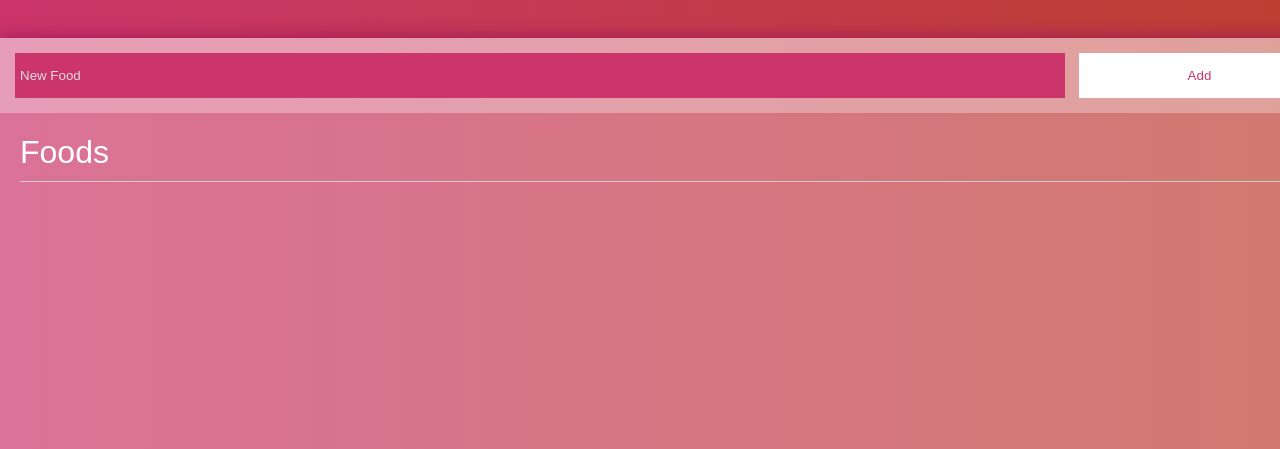
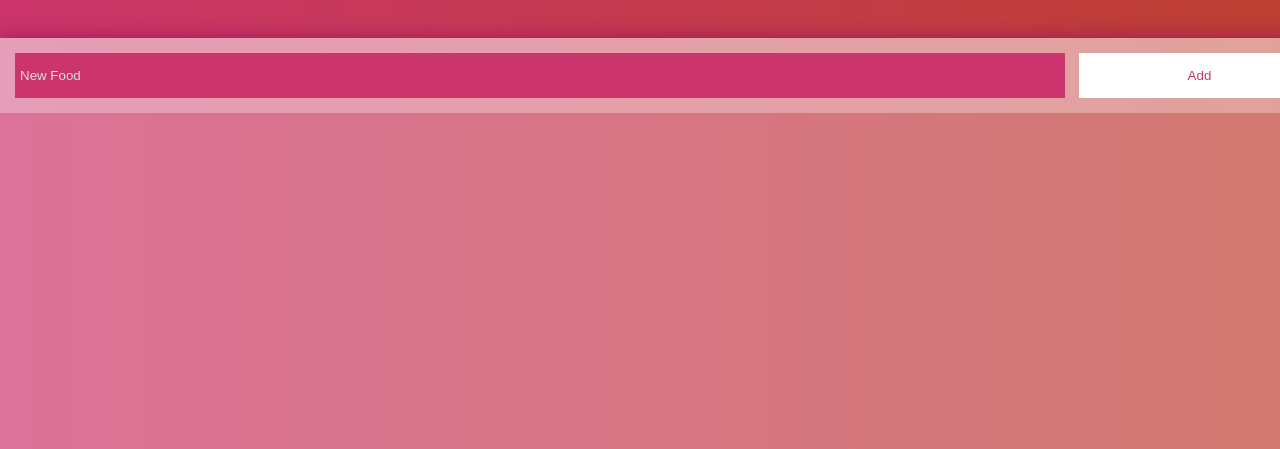
Before and after one commit to dsingh80/Javascript-Roster, a plain HTML site: page index.html in a window 1280 px wide. Shown: the part 351-800 px from the top of the page. Drawn offline with Linux system fonts and the light colour scheme.

Commit message:
Removed "Foods" header

```diff
--- a/index.html
+++ b/index.html
@@ -20,7 +20,7 @@
             </form>
 
 
-            <h1 id="listName">Foods</h1>
+            <!--<h1 id="listName">Foods</h1> !-->
             <!--  Show List  !-->
             <ul id="foodList">
 
```
